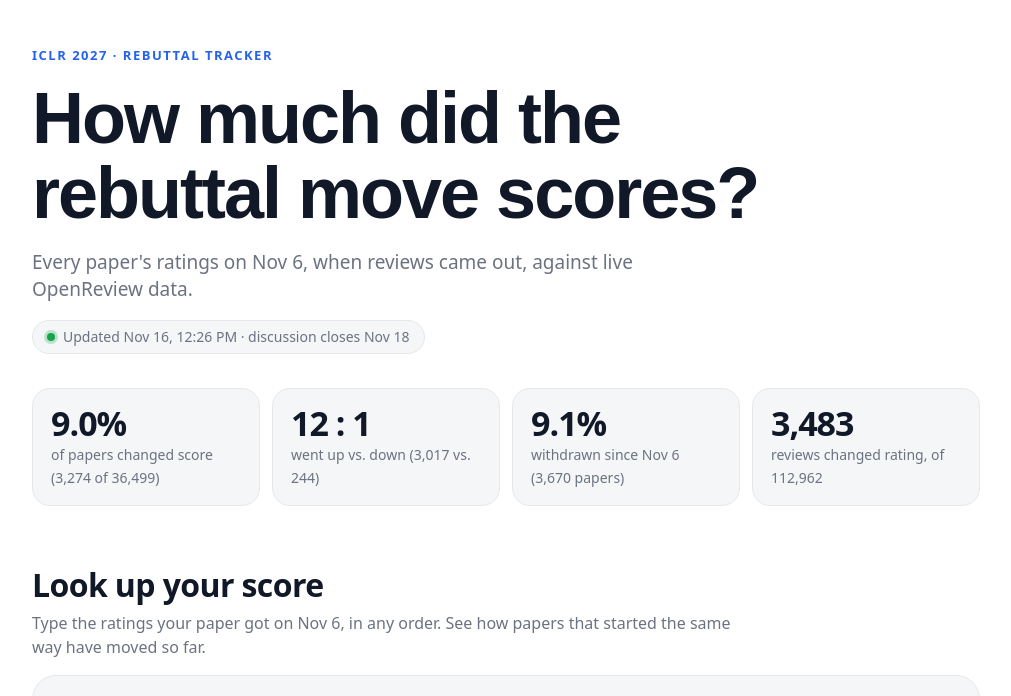
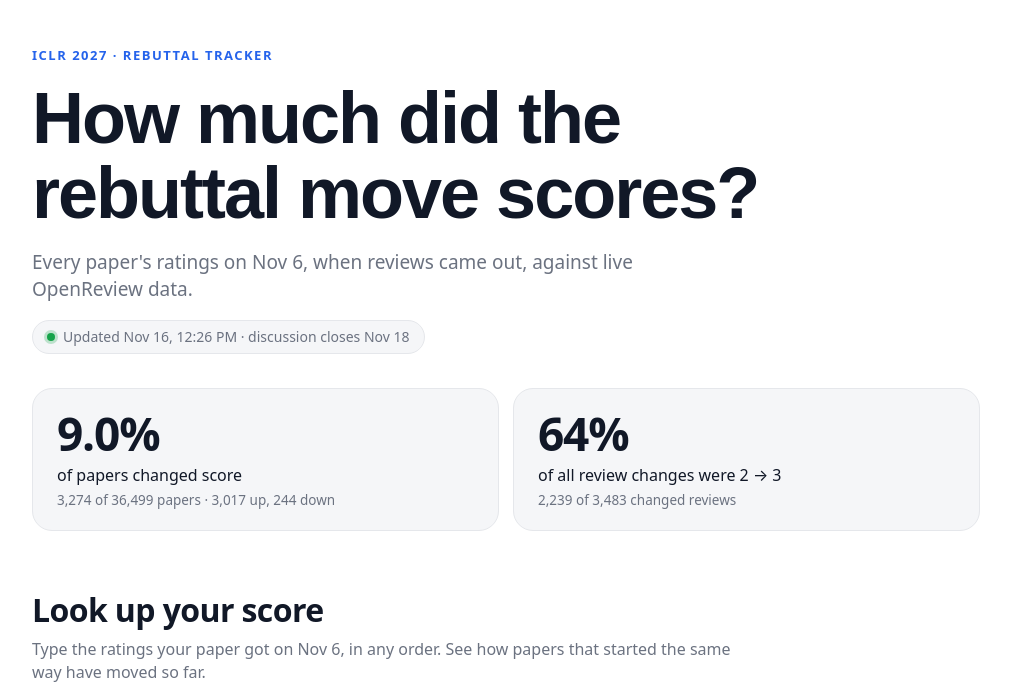
Before and after one commit to juevn/iclr2027-reviews, a plain HTML site: page index.html in a window 1280 px wide. Shown: the part 74-770 px from the top of the page, without its empty margins (134-1145 px from the left). Drawn offline with Linux system fonts and the light colour scheme; a web font is replaced by a local one.

Commit message:
Two summary cards, matching the poster
Co-Authored-By: Claude Opus 5.5 <noreply@anthropic.com>
Claude-Session: https://claude.ai/code/session_01TcxDZfia7MrzcEvY8LDLi9

```diff
--- a/index.html
+++ b/index.html
@@ -64,10 +64,11 @@ a { color: var(--accent); }
 .hero p { color: var(--muted); font-size: clamp(16px, 2.2vw, 19px); margin: 18px 0 0; max-width: 620px; }
 .live { display: inline-flex; align-items: center; gap: 8px; margin-top: 16px; font-size: 14px; color: var(--muted); background: var(--panel); border: 1px solid var(--line); border-radius: 999px; padding: 6px 14px; }
 .live i { width: 8px; height: 8px; border-radius: 50%; background: #16a34a; box-shadow: 0 0 0 3px color-mix(in srgb, #16a34a 25%, transparent); }
-.stats { display: grid; grid-template-columns: repeat(4, 1fr); gap: 12px; margin: 30px 0 0; }
-.stat { background: var(--panel); border: 1px solid var(--line); border-radius: 18px; padding: 16px 18px; }
-.stat b { display: block; font-size: clamp(26px, 4vw, 34px); letter-spacing: -1px; line-height: 1.1; }
-.stat span { color: var(--muted); font-size: 14px; }
+.stats { display: grid; grid-template-columns: repeat(2, 1fr); gap: 14px; margin: 30px 0 0; }
+.stat { background: var(--panel); border: 1px solid var(--line); border-radius: 20px; padding: 20px 24px; }
+.stat b { display: block; font-size: clamp(34px, 5vw, 46px); letter-spacing: -1.2px; line-height: 1.05; }
+.stat span { display: block; color: var(--ink); font-size: 16px; margin-top: 6px; }
+.stat small { display: block; color: var(--muted); font-size: 13.5px; margin-top: 4px; }
 
 section { margin-top: 56px; scroll-margin-top: 70px; }
 h2.st { font-size: clamp(24px, 4vw, 32px); letter-spacing: -.6px; margin: 0 0 4px; }
@@ -129,6 +130,8 @@ table.tl th { color: var(--muted); font-weight: 500; font-size: 13.5px; }
 
 @media (max-width: 720px) {
   .stats, .metrics { grid-template-columns: repeat(2, 1fr); }
+  .stats { grid-template-columns: 1fr; gap: 10px; }
+  .stat { padding: 16px 18px; }
   .metrics.ranks { grid-template-columns: 1fr; }
   .rk-arrow { justify-self: center; transform: rotate(90deg); font-size: 24px; margin: -6px 0; }
   .topbar .in { gap: 8px; }
@@ -256,12 +259,11 @@ table.tl th { color: var(--muted); font-weight: 500; font-size: 13.5px; }
   $('ends').textContent = new Date(D.discussionEnds + 'T12:00:00Z').toLocaleDateString(undefined, { month: 'short', day: 'numeric' });
   $('base-link').href = D.baseline.source; $('base-link').textContent = D.baseline.by;
 
+  const [topMove, topN] = Object.entries(D.reviews.moves).sort((a, b) => b[1] - a[1])[0];
   $('stats').innerHTML = [
-    [pct(moved, T.sc), `of papers changed score (${fmt(moved)} of ${fmt(T.sc)})`],
-    [`${Math.round(T.up / Math.max(1, T.down))} : 1`, `went up vs. down (${fmt(T.up)} vs. ${fmt(T.down)})`],
-    [pct(T.w, T.n), `withdrawn since Nov 6 (${fmt(T.w)} papers)`],
-    [fmt(D.reviews.changed), `reviews changed rating, of ${fmt(D.reviews.analyzed)}`],
-  ].map(([b, s]) => `<div class="stat"><b>${b}</b><span>${s}</span></div>`).join('');
+    [pct(moved, T.sc), 'of papers changed score', `${fmt(moved)} of ${fmt(T.sc)} papers · ${fmt(T.up)} up, ${fmt(T.down)} down`],
+    [pct(topN, D.reviews.changed, 0), `of all review changes were ${topMove.replace('>', ' → ')}`, `${fmt(topN)} of ${fmt(D.reviews.changed)} changed reviews`],
+  ].map(([b, s, n]) => `<div class="stat"><b>${b}</b><span>${s}</span><small>${n}</small></div>`).join('');
 
   // ---- lookup
   const byKey = Object.fromEntries(combos.map(c => [c.k, c]));
```
